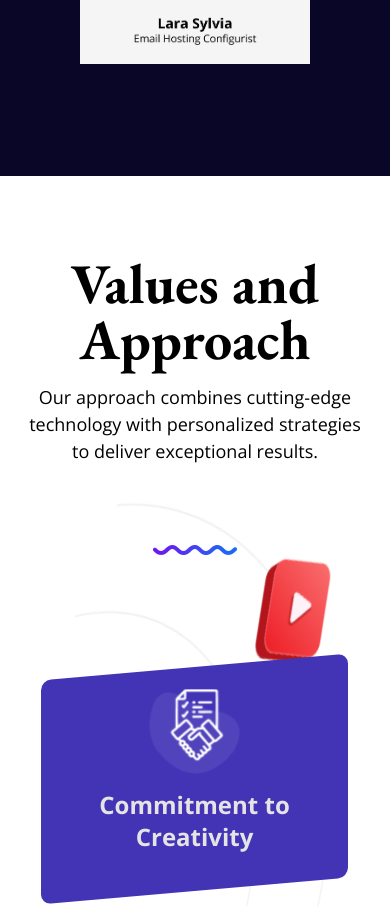
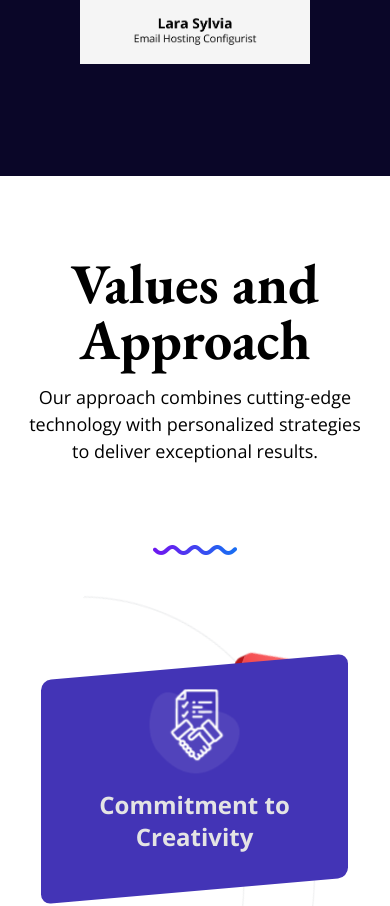
Before and after one commit to Achwak28/hiqsense.caV2, a React (Create React App) app: page / in a window 390 px wide. Shown: the part 9750-10656 px from the top of the page. Built offline with nearby package versions, Linux system fonts and the light colour scheme.

Commit message:
Update AboutUs.css

```diff
--- a/src/components/pages/AboutUs.css
+++ b/src/components/pages/AboutUs.css
@@ -202,4 +202,11 @@
   .about-hero-text{
     margin:2rem auto !important;
   }
+    .about-values .circular-bg {
+    top: 20%;
+    z-index: -99;
+    overflow: hidden;
+    height: 60.93rem;
+    width: 30rem;
+  }
 }
```
